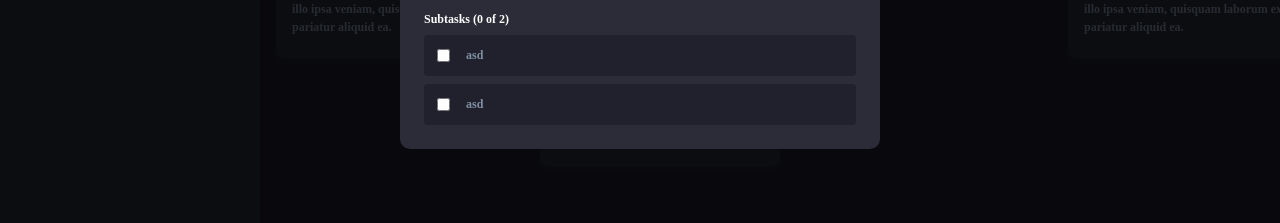
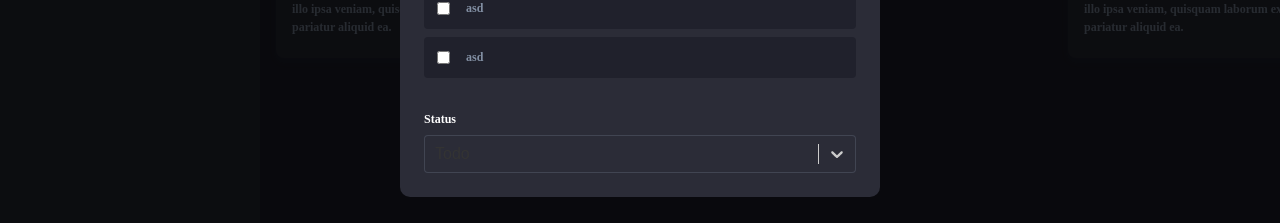
Before and after one commit to levaniakobidze/task_menagment_app, a React (Vite) app: page / in a window 1280 px wide. Both pictures are taken after a click on the element 396 px from the left and 216 px from the top of the page. Shown: the part 540-763 px from the top of the page. Built offline with nearby package versions, Linux system fonts and the light colour scheme.

Commit message:
feat: add function to move task in columns

```diff
--- a/src/components/Column/Column.tsx
+++ b/src/components/Column/Column.tsx
@@ -5,7 +5,7 @@ import {
 } from "../styles/Columns/Columns";
 import Task from "../Task/Task";
 
-function Column({ column, index }: { column: any; index: number }) {
+function Column({ column, colIndex }: { column: any; colIndex: number }) {
   return (
     <StyledColumn>
       <ColumnHeader colName={column.column}>
@@ -17,7 +17,7 @@ function Column({ column, index }: { column: any; index: number }) {
         {column.tasks.map((task: any, index: any) => {
           return (
             <Task
-              columnIndex={index}
+              columnIndex={colIndex}
               taskIndex={index}
               task={task}
               key={index}
--- a/src/components/Columns/Columns.tsx
+++ b/src/components/Columns/Columns.tsx
@@ -26,7 +26,7 @@ const Columns = () => {
         <WithColomnsCont>
           {boards[selectedBoard].columns &&
             boards[selectedBoard].columns?.map((column: any, index: number) => {
-              return <Column index={index} column={column} key={index} />;
+              return <Column colIndex={index} column={column} key={index} />;
             })}
         </WithColomnsCont>
       )}
--- a/src/components/Modals/TaskModal/TaskModal.tsx
+++ b/src/components/Modals/TaskModal/TaskModal.tsx
@@ -1,4 +1,4 @@
-import { useEffect, useContext } from "react";
+import { useEffect, useContext, useState } from "react";
 import {
   TaskModalOverlay,
   TaskModalInner,
@@ -7,6 +7,8 @@ import {
 } from "../../styles/Task/Task";
 import { TodosContext } from "../../../context/todosContext";
 import MenuIcon from "../../../assets/mobile_menu.svg";
+import { SelectBox } from "../../styles/AddTaskModal/AddTaskModal";
+import Select from "react-select";
 
 const TaskModal = () => {
   const {
@@ -14,12 +16,51 @@ const TaskModal = () => {
     setShowTaskModal,
     setSelectedTask,
     setShowEditTaskModal,
+    selectedBoard,
+    boards,
+    theme,
   } = useContext(TodosContext);
+  const [options, setOptions] = useState<any>([]);
+  const column = boards[selectedBoard].columns[selectedTask.columnIndex];
 
   // useEffect(() => {
   //   const body = document.body;
   //   body.style.overflow = "hidden";
   // }, []);
+
+  useEffect(() => {
+    const columns = boards[selectedBoard].columns;
+    setOptions(() =>
+      columns.map((column: any, index: any) => {
+        return { value: index, label: column.column };
+      })
+    );
+  }, []);
+
+  const selectStyles = {
+    control: (baseStyles: any, state: any) => ({
+      ...baseStyles,
+
+      "& input::placeholder": {
+        color: "red",
+      },
+      background: theme === "dark" ? "#2B2C37" : "#fff",
+      outline: "none",
+      border: "1px solid rgba(130, 143, 163, 0.25)",
+      borderRadius: "4px",
+    }),
+  };
+
+  const handleSelectChange = (selectedOption: any) => {
+    const colIndex = selectedOption.value;
+    const columns = boards[selectedBoard].columns;
+    columns[colIndex].tasks.push(selectedTask.task);
+    //////////////////////////
+    boards[selectedBoard].columns[selectedTask.columnIndex].tasks = columns[
+      selectedTask.columnIndex
+    ].tasks.filter((task: any) => task.cardId !== selectedTask.task.cardId);
+    /////////////////////////
+  };
 
   return (
     <TaskModalOverlay
@@ -52,6 +93,18 @@ const TaskModal = () => {
             );
           })}
         </SubTasksInner>
+        <SelectBox>
+          <p>Status</p>
+          <Select
+            styles={selectStyles}
+            defaultValue={{
+              value: selectedTask.columnIndex,
+              label: column.column,
+            }}
+            onChange={handleSelectChange}
+            options={options}
+          />
+        </SelectBox>
       </TaskModalInner>
     </TaskModalOverlay>
   );
--- a/src/components/Task/Task.tsx
+++ b/src/components/Task/Task.tsx
@@ -12,6 +12,7 @@ const Task = ({
 }) => {
   const { setSelectedTask, setShowTaskModal } = useContext(TodosContext);
   const showTaskHandler = (task: any) => {
+    console.log(columnIndex, "column index");
     setSelectedTask({ task, columnIndex, taskIndex });
     setShowTaskModal(true);
   };
```
